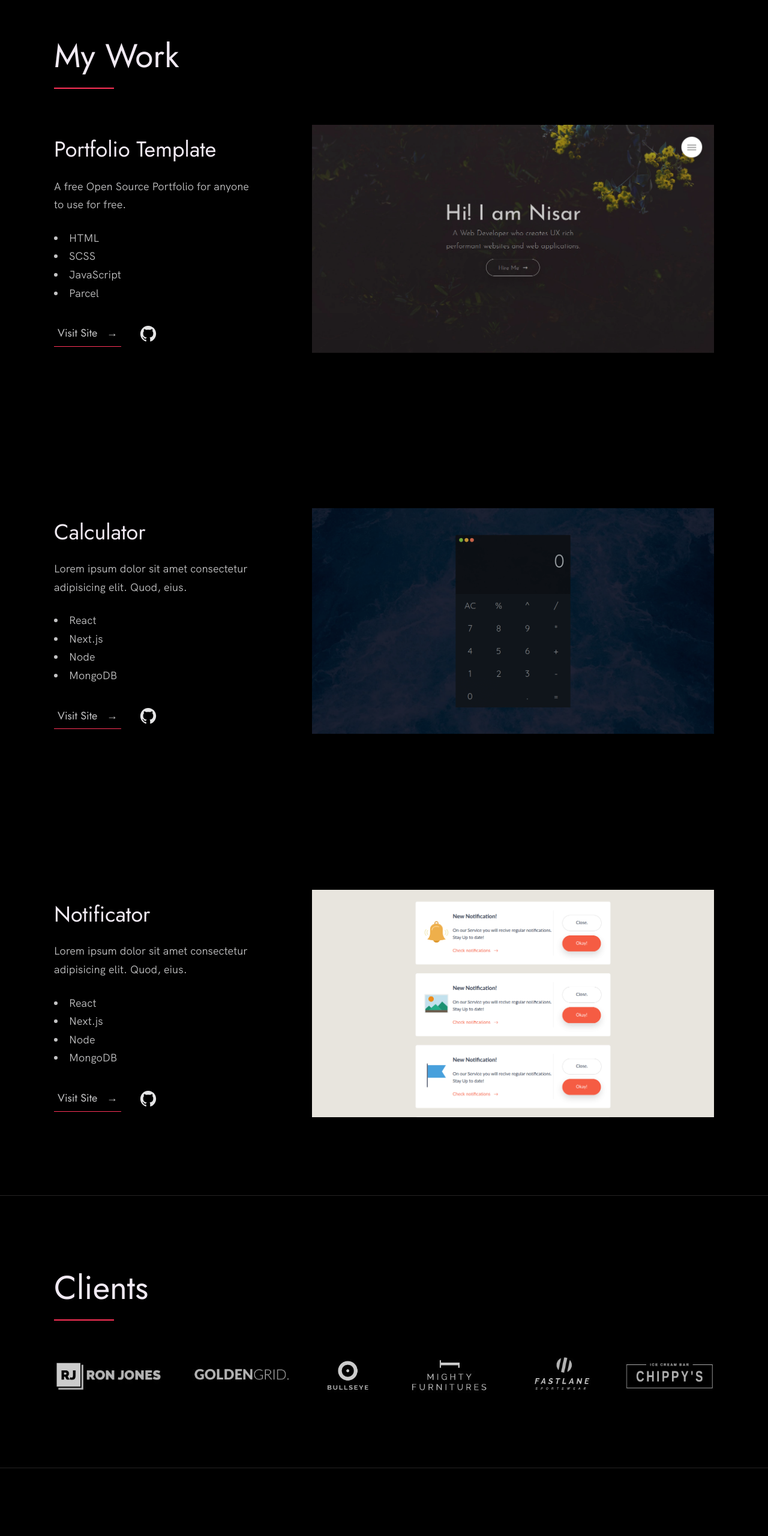
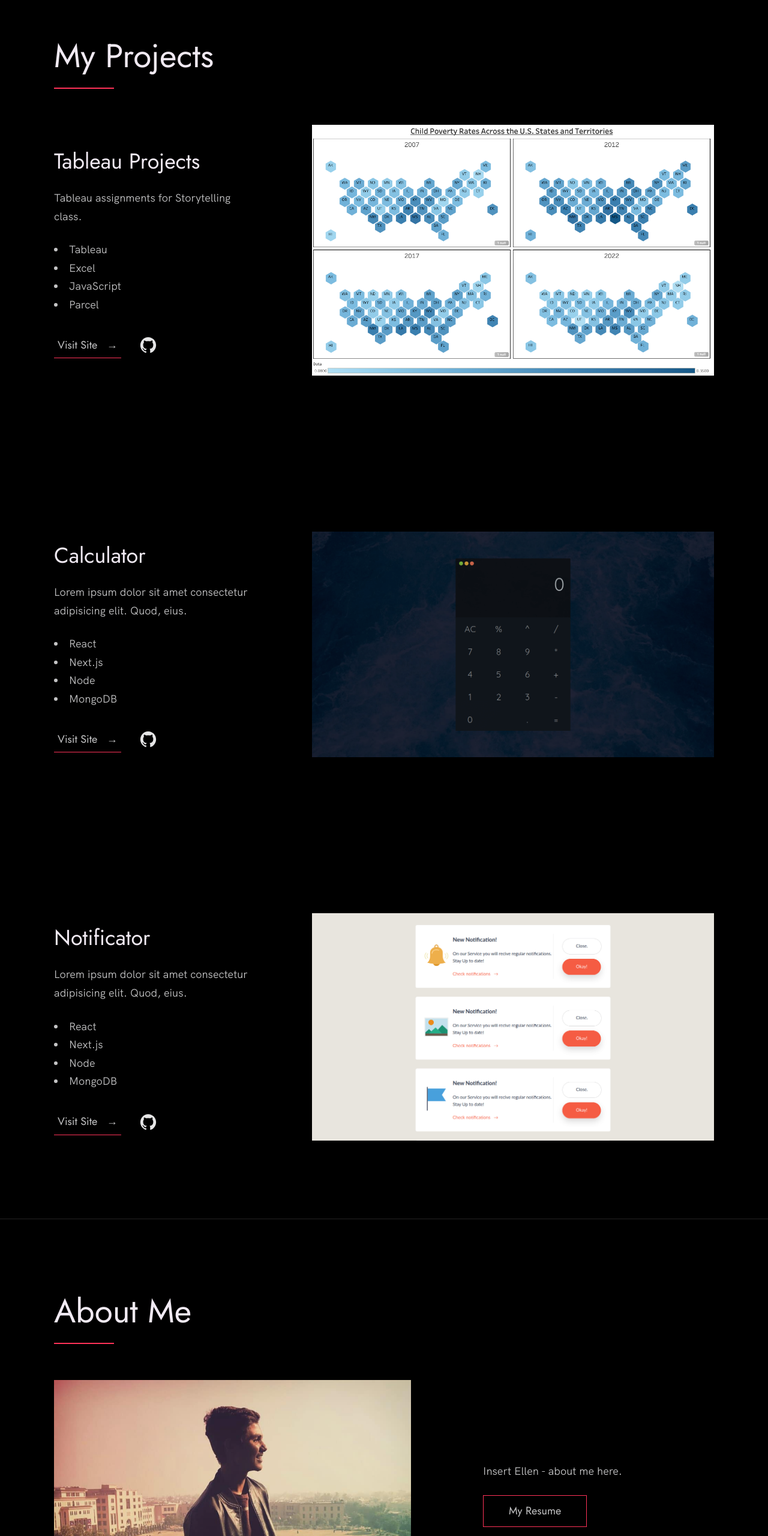
Before and after one commit to EllenLi0702/EllenLi0702.github.io, a plain HTML site: page index.html in a window 1280 px wide. Shown: the part 860-3420 px from the top of the page at 60% size. Drawn offline with Linux system fonts and the light colour scheme.

Commit message:
Tutor session changes

```diff
--- a/index.html
+++ b/index.html
@@ -70,35 +70,35 @@
 
     <section class="work" id="work">
       <div class="row">
-        <h2>My Work</h2>
+        <h2>My Projects</h2>
         <div class="work__boxes">
 
           <!-- Each div with the work__box class is a project. -->
 
           <div class="work__box">
             <div class="work__text">
-              <h3>Portfolio Template</h3>
+              <h3>Tableau Projects</h3>
               <p>
-                A free Open Source Portfolio for anyone to use for free.
+                Tableau assignments for Storytelling class.
               </p>
               <ul class="work__list">
-                <li>HTML</li>
-                <li>SCSS</li>
+                <li>Tableau</li>
+                <li>Excel</li>
                 <li>JavaScript</li>
                 <li>Parcel</li>
               </ul>
 
               <div class="work__links">
-                <a href="https://nisar.surge.sh" target="_blank" class="link__text">
+                <a href="https://github.com/EllenLi0702/EllenLi0702.github.io/blob/main/Assignment%202%20Dublicates%20.pdf" target="_blank" class="link__text">
                   Visit Site <span>&rarr;</span>
                 </a>
-                <a href="https://github.com/nisarhassan12/portfolio" title="View Source Code" target="_blank">
+                <a href="https://github.com/EllenLi0702/EllenLi0702.github.io/blob/main/Assignment%202%20Dublicates%20.pdf" title="View Source Code" target="_blank">
                   <img src="./images/github.svg" class="work__code" alt="GitHub">
                 </a>
               </div>
             </div>
             <div class="work__image-box">
-              <img src="./images/project-1.png" class="work__image" alt="Project 1" />
+              <img src="./images/HexMapTableau.png" class="work__image" alt="Project 1" />
             </div>
           </div>
 
@@ -161,23 +161,6 @@
       </div>
     </section>
 
-    <!-- ***** Clients ***** -->
-
-    <section class="client" id="clients">
-      <div class="row">
-        <h2>Clients</h2>
-        <div class="client__logos">
-          <!-- Add logos of the clients or companies you'have worked with. -->
-          <img src="./images/ronjones.png" class="client__logo" alt="Company 2" />
-          <img src="./images/goldengrid.png" class="client__logo" alt="Company 3" />
-          <img src="./images/bullseye.png" class="client__logo" alt="Company 1" />
-          <img src="./images/mighty-furnitures.png" class="client__logo" alt="Company 1" />
-          <img src="./images/fastlane.png" class="client__logo" alt="Company 3" />
-          <img src="./images/chippy.png" class="client__logo" alt="Company 1" />
-        </div>
-      </div>
-    </section>
-
     <!-- ***** About ***** -->
 
     <section class="about" id="about">
@@ -187,13 +170,10 @@
           <div class="about__text">
             <!-- Replace the below paragraph with info about yourself -->
             <p>
-              Lorem ipsum dolor sit amet, consectetur adipisicing elit. Eos id
-              nostrum illo harum blanditiis, tenetur eum suscipit cupiditate
-              in vel, ex quam quidem quos mollitia labore aut sunt eius
-              ratione molestiae fuga veniam facere similique voluptate.
+              Insert Ellen - about me here.
             </p>
             <!-- Provide a link to your resume -->
-            <a href="#" class="btn">My Resume</a>
+            <a href="https://github.com/EllenLi0702/EllenLi0702.github.io/blob/main/Ellen%20Li%20Resume%20(Lumen).docx" class="btn">My Resume</a>
           </div>
 
           <div class="about__photo-container">
@@ -220,7 +200,7 @@
           me is via an email.
         </p>
         <!-- Replace the email with yours -->
-        <a href="mailto:you@example.com" class="btn">you@example.com</a>
+        <a href="mailto:you@example.com" class="btn">al4759@columbia.edu</a>
       </div>
     </div>
   </section>
@@ -232,17 +212,13 @@
       <!-- Update the links to point to your accounts -->
       <ul class="footer__social-links">
         <li class="footer__social-link-item">
-          <a href="https://github.com/nisarhassan12/" title="Link to Github Profile">
+          <a href="https://github.com/EllenLi0702" title="Link to Github Profile">
             <img src="./images/github.svg" class="footer__social-image" alt="Github">
           </a>
         </li>
+
         <li class="footer__social-link-item">
-          <a href="https://codepen.io/nisar_hassan" title="Link to Codepen Profile">
-            <img src="./images/codepen.svg" class="footer__social-image" alt="Codepen">
-          </a>
-        </li>
-        <li class="footer__social-link-item">
-          <a href=https://www.linkedin.com/in/nisar-hassan-naqvi-413466199/">
+          <a href="https://www.linkedin.com/in/ellenli0702/">
             <img src="./images/linkedin.svg" title="Link to Linkedin Profile" class="footer__social-image" alt="Linkedin">
           </a>
         </li>
```
Also changed, not shown: images/HexMapTableau.png (added).
